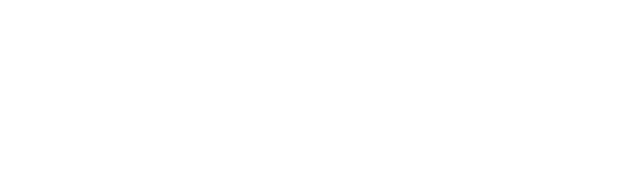
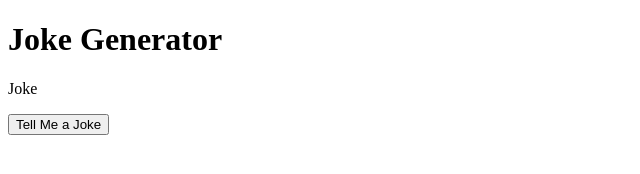
Before and after one commit to raahikaan/joke-generator, a plain HTML site: page index.html in a window 1280 px wide. Shown: the whole page, without its empty margins (0-640 px from the left). Drawn offline with Linux system fonts and the light colour scheme.

Commit message:
html part of the project

```diff
--- a/index.html
+++ b/index.html
@@ -7,6 +7,10 @@
     <title>Joke Generator</title>
 </head>
 <body>
-
+    <div class="container">
+        <h1 class="heading">Joke Generator</h1>
+        <p class="joke" id="joke">Joke</p>
+        <button class="btn" id="btn">Tell Me a Joke</button>
+    </div>
 </body>
 </html>
```
